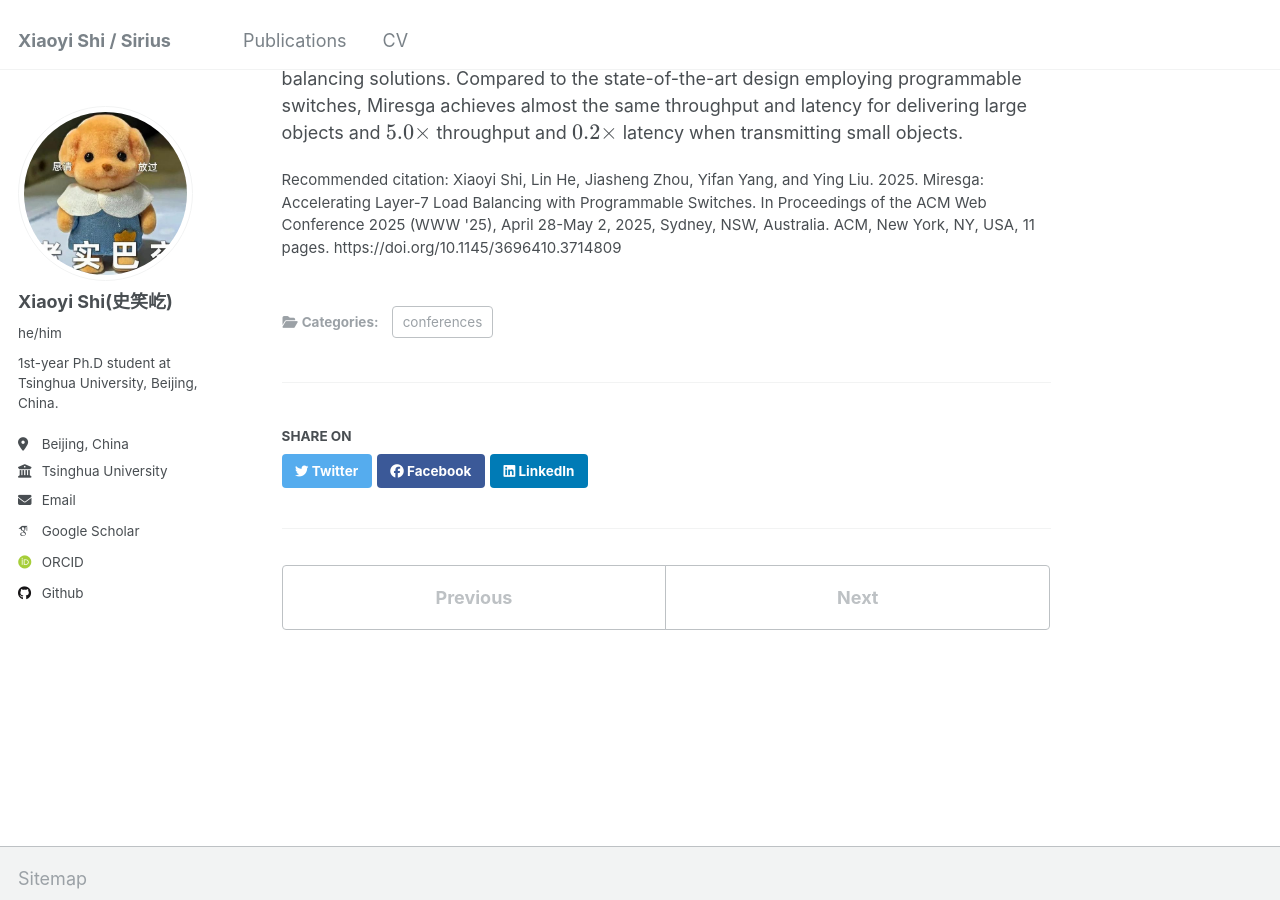
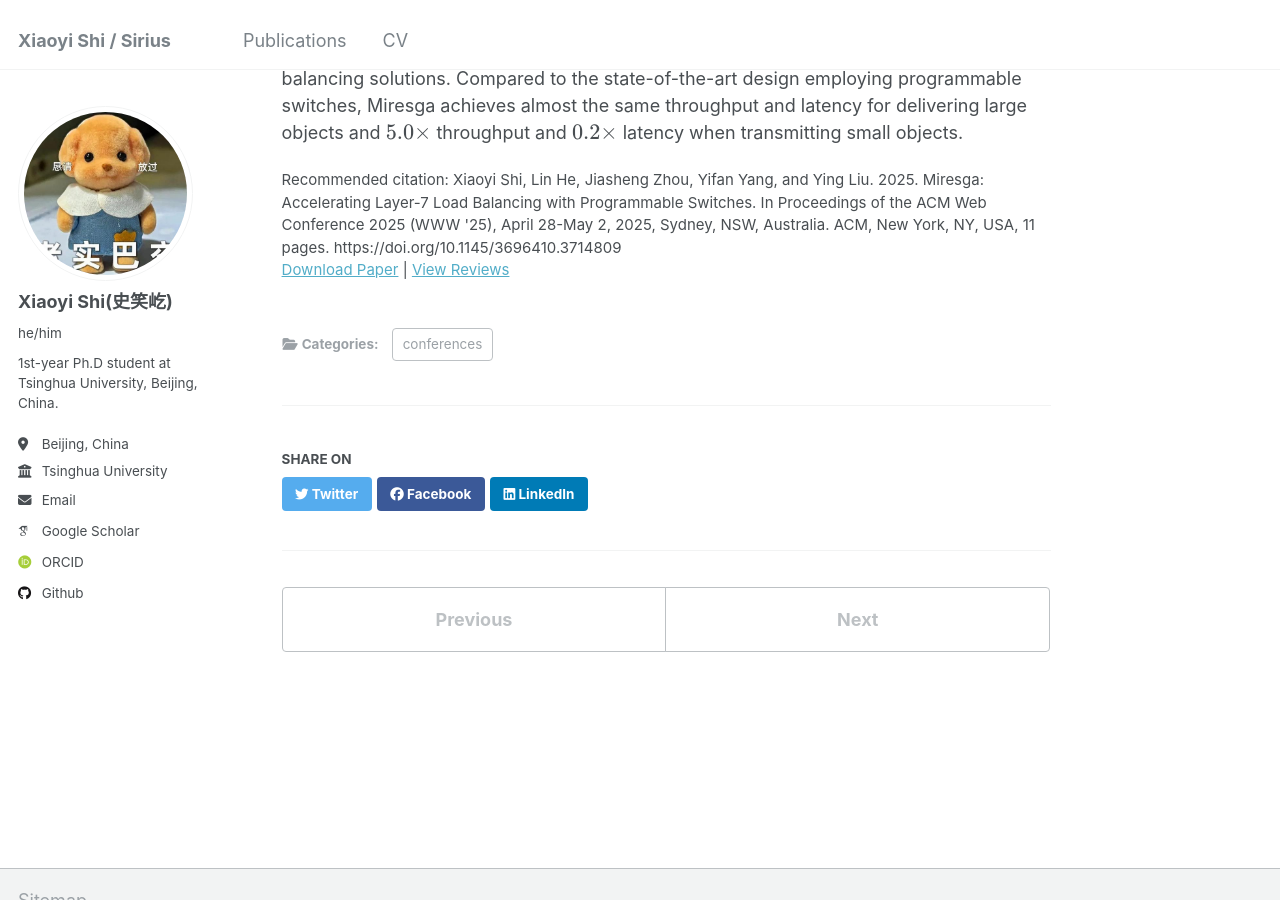
Before and after one commit to Sirius-sxy/Sirius-sxy.github.io, a Jekyll site: the page built from _publications/paper4.md, in a window 1280 px wide and 900 px high, scrolled down 729 px. Built offline with Jekyll 4.4.1, drawn with Linux system fonts in a browser that asks for light colours; some web fonts are replaced.

Commit message:
Update Website

```diff
--- a/_layouts/single.html
+++ b/_layouts/single.html
@@ -47,16 +47,30 @@ layout: default
       <section class="page__content" itemprop="text">
         {{ content }}
 
-        {% if page.citation and page.paperurl and page.slidesurl %}
+        {% if page.citation and page.paperurl and page.slidesurl and page.reviewsurl and page.posterurl %}
+          <p style="font-size: smaller">Recommended citation: {{ page.citation }}<br /><a href="{{ page.paperurl }}">Download Paper</a> | <a href="{{ page.slidesurl }}">Download Slides</a> | <a href="{{ page.posterurl }}">Download Poster</a> | <a href="{{ page.reviewsurl }}">View Reviews</a></p>
+        {% elsif page.citation and page.paperurl and page.slidesurl and page.reviewsurl %}
+          <p style="font-size: smaller">Recommended citation: {{ page.citation }}<br /><a href="{{ page.paperurl }}">Download Paper</a> | <a href="{{ page.slidesurl }}">Download Slides</a> | <a href="{{ page.reviewsurl }}">View Reviews</a></p>
+        {% elsif page.citation and page.paperurl and page.slidesurl and page.posterurl %}
+          <p style="font-size: smaller">Recommended citation: {{ page.citation }}<br /><a href="{{ page.paperurl }}">Download Paper</a> | <a href="{{ page.slidesurl }}">Download Slides</a> | <a href="{{ page.posterurl }}">Download Poster</a></p>
+        {% elsif page.citation and page.paperurl and page.posterurl and page.reviewsurl %}
+          <p style="font-size: smaller">Recommended citation: {{ page.citation }}<br /><a href="{{ page.paperurl }}">Download Paper</a> | <a href="{{ page.posterurl }}">Download Poster</a> | <a href="{{ page.reviewsurl }}">View Reviews</a></p>
+        {% elsif page.citation and page.paperurl and page.slidesurl %}
           <p style="font-size: smaller">Recommended citation: {{ page.citation }}<br /><a href="{{ page.paperurl }}">Download Paper</a> | <a href="{{ page.slidesurl }}">Download Slides</a></p>
+        {% elsif page.citation and page.paperurl and page.reviewsurl %}
+          <p style="font-size: smaller">Recommended citation: {{ page.citation }}<br /><a href="{{ page.paperurl }}">Download Paper</a> | <a href="{{ page.reviewsurl }}">View Reviews</a></p>
+        {% elsif page.citation and page.paperurl and page.posterurl %}
+          <p style="font-size: smaller">Recommended citation: {{ page.citation }}<br /><a href="{{ page.paperurl }}">Download Paper</a> | <a href="{{ page.posterurl }}">Download Poster</a></p>
         {% elsif page.citation and page.paperurl %}
           <p style="font-size: smaller">Recommended citation: {{ page.citation }}<br /><a href="{{ page.paperurl }}">Download Paper</a></p>
-        {% elsif page.citation and page.slidesurl %}
-          <p style="font-size: smaller">Recommended citation: {{ page.citation }}<br /><a href="{{ page.slidesurl }}">Download Slides</a></p>
+        {% elsif page.citation and page.reviewsurl %}
+          <p style="font-size: smaller">Recommended citation: {{ page.citation }}<br /><a href="{{ page.reviewsurl }}">View Reviews</a></p>
         {% elsif page.citation %}
           <p style="font-size: smaller">Recommended citation: {{ page.citation }}</p>
-        {% elsif page.slidesurl %}
-          <p style="font-size: smaller"><a href="{{ page.slidesurl }}">Download Slides</a></p>
+        {% elsif page.paperurl %}
+          <p style="font-size: smaller"><a href="{{ page.paperurl }}">Download Paper</a></p>
+        {% elsif page.reviewsurl %}
+          <p style="font-size: smaller"><a href="{{ page.reviewsurl }}">View Reviews</a></p>
         {% endif %}
 
         {% if page.link %}<div><a href="{{ page.link }}" class="btn">{{ site.data.ui-text[site.locale].ext_link_label | default: "Direct Link" }}</a></div>{% endif %}
```
Also changed, not shown: _includes/archive-single.html (+18 -6 lines), _publications/paper4.md (+2 -1 lines), 1 other file.
